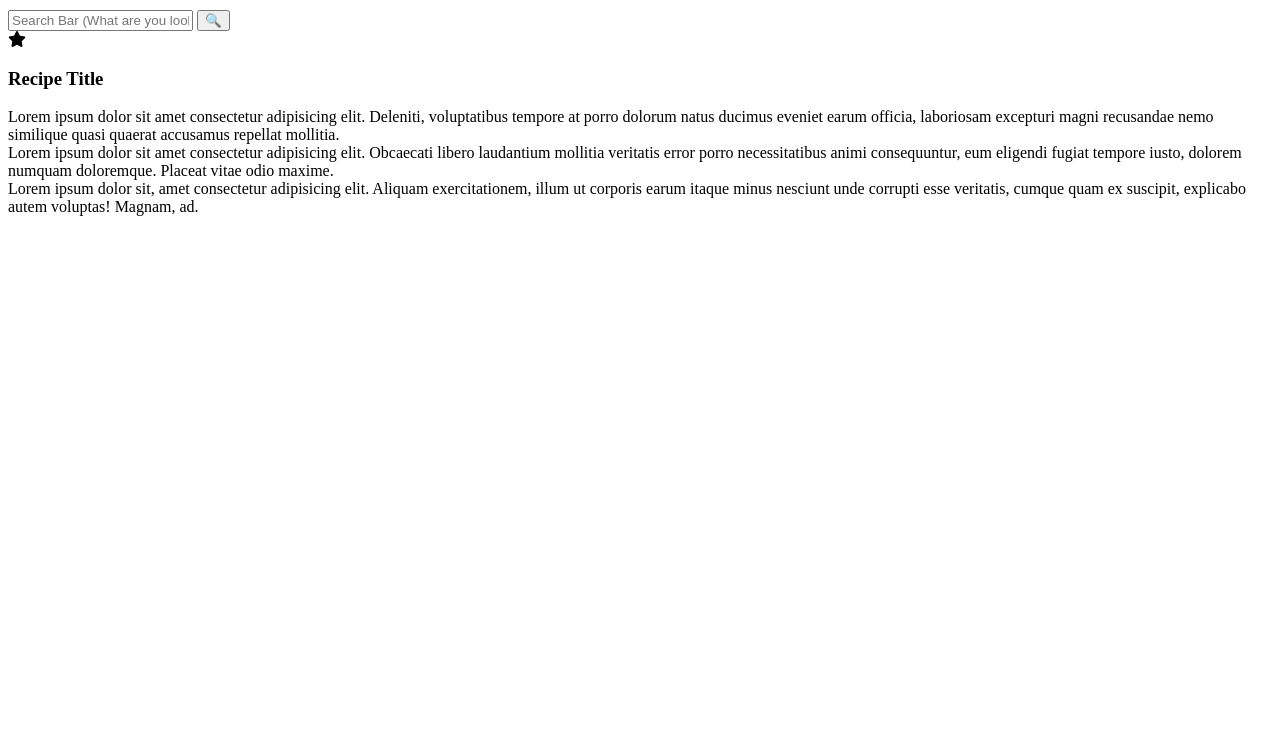
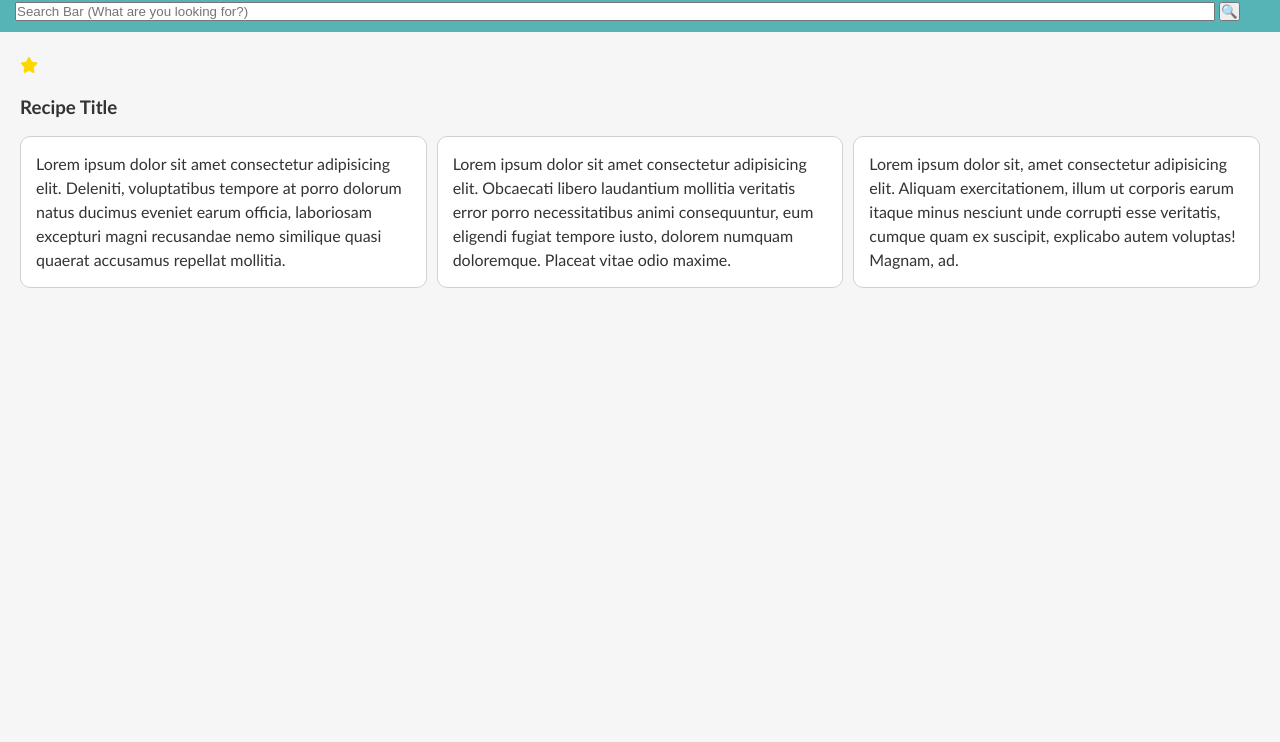
Before and after one commit to TuuPuu/dish-discovery, a plain HTML site: page index.html in a window 1280 px wide. Shown: the part 58-800 px from the top of the page. Drawn offline with Linux system fonts and the light colour scheme.

Commit message:
Update CSS

```diff
--- a/index.html
+++ b/index.html
@@ -14,7 +14,7 @@
       referrerpolicy="no-referrer"
     />
     <!-- TEMP CSS STYLE SHEET -->
-    <link rel="stylesheet" href="/src/style.css" />
+    <link rel="stylesheet" href="./src/style.css" />
     <style>
       /* WE'LL ADD BOOTSTRAP LAST*/
     </style>
@@ -42,6 +42,7 @@
         <div>
           <!-- RECIPE DETAIL -->
           <h3>Recipe Title</h3>
+          <div class="cardContainer">
           <div class="recipe-detail">
             Lorem ipsum dolor sit amet consectetur adipisicing elit. Deleniti,
             voluptatibus tempore at porro dolorum natus ducimus eveniet earum
@@ -65,6 +66,7 @@
             voluptas! Magnam, ad.
           </div>
         </div>
+        </div>
       </div>
     </div>
 
--- a/src/style.css
+++ b/src/style.css
@@ -1 +1,78 @@
 /* CAN PUT BASIC CSS IN HERE IF YOU PREFER */
+
+/* Universal CSS */
+:root {
+    --main-green: #88cfd1; /* Main color */
+    --accent-green: #57b4b6; /* Accent color */
+    --background-light: #f6f6f6; /* Light background color */
+    --dark: #333; /* Dark text */
+    --light: #fff; /* Light text */
+    --border-color: #d1d1d1; /* Border color */
+    --yellow: #ffd700; /* Light gray on hover */
+}
+
+* {
+    margin: 0px;
+    padding: 0px;
+    box-sizing: border-box;
+}
+
+body {
+    font-family: 'Gill Sans', 'Gill Sans MT', Calibri, 'Trebuchet MS', sans-serif;
+    line-height: 1.5;
+    background-color: var(--background-light);
+    color: var(--dark);
+  }
+
+/* Body CSS */
+h2 {
+    background-color: var(--main-green);
+    color: var(--light);
+    padding: 5px 10px;
+}
+
+/* Search bar CSS */
+form {
+    background-color: var(--accent-green);
+    color: var(--light);
+    margin-bottom: 5px;
+    padding: 10px 15px;
+}
+
+.search-bar {
+    width: 96%;
+}
+
+/* Recipe CSS */
+.fa-star {
+    color: var(--yellow);
+    margin: 0;
+    padding: 20px;
+  }
+
+.recipeContainer {
+    padding: 0px 20px;
+}
+
+.cardContainer {
+    display: grid;
+    grid-template-columns: repeat(3, 1fr);
+    gap: 10px;
+    padding-top: 15px;
+}
+
+.recipe-detail,
+.nutritional-info,
+.youtube-vid {
+    background-color: var(--light);
+    border: 1px solid var(--border-color);
+    padding: 15px;
+    border-radius: 10px;
+}
+
+.recipe-detail,
+.nutritional-info,
+.youtube-vid {
+    height: 100%;
+    box-sizing: border-box;
+}
```
